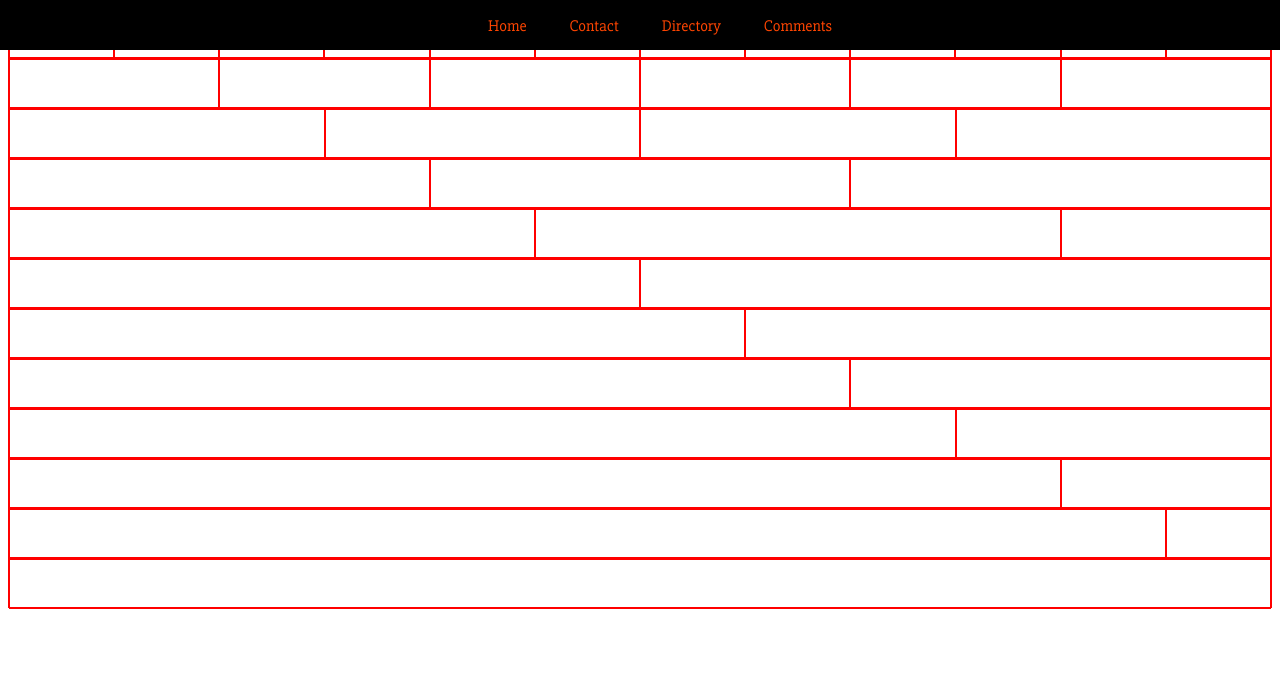
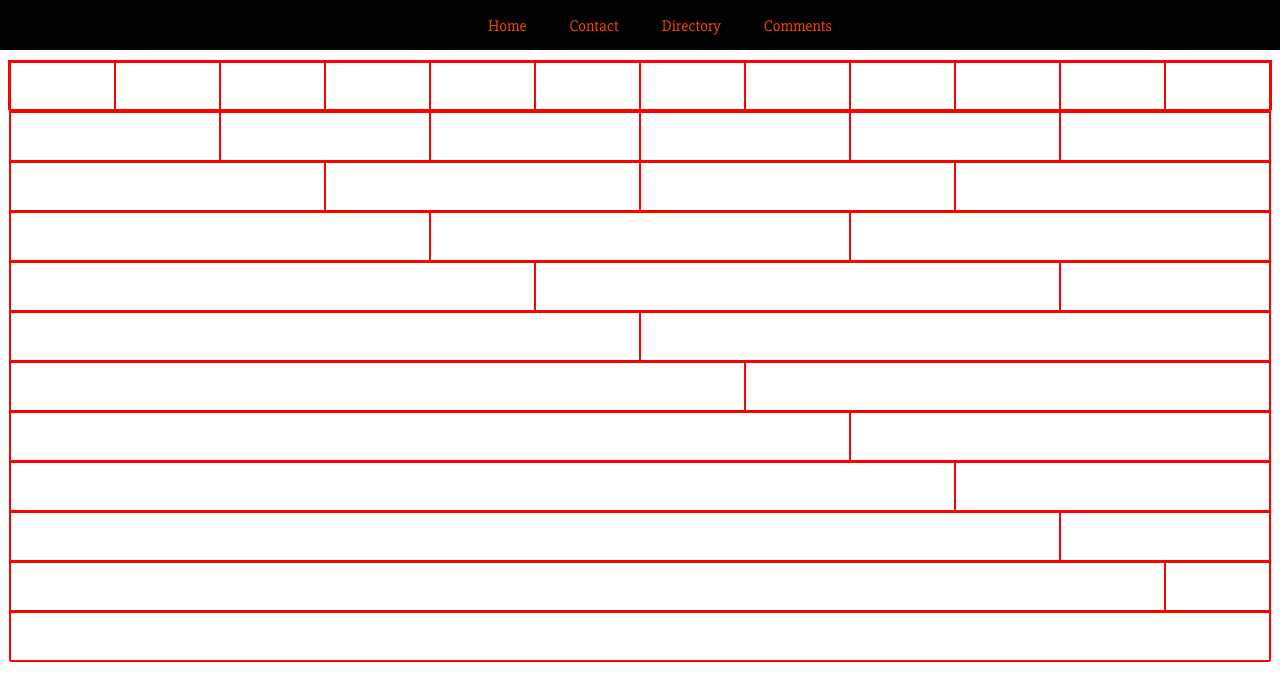
Before and after one commit to LanaMaidenbaum41/shoestrap, a plain HTML site: page Shoestrap/index.html in a window 1280 px wide. Drawn offline with Linux system fonts and the light colour scheme.

Commit message:
added container to grid

```diff
--- a/Shoestrap/index.html
+++ b/Shoestrap/index.html
@@ -19,6 +19,7 @@
         <li><a href = "#home">Comments</a></li>
     </ul>
 </nav>
+<div class ='container'>
 
     <div class = "row">
         <div class ="col-1"></div>
@@ -96,6 +97,6 @@
     <div class = "row">
         <div class ="col-12"></div>
     </div>
-
+</div>
 </body>
 </html>
--- a/Shoestrap/shoestrap.css
+++ b/Shoestrap/shoestrap.css
@@ -14,6 +14,9 @@
     -moz-box-sizing: border-box;
     box-sizing: border-box;
   }
+.container{
+    margin-top: 60px;
+}
   .col-1{
       float: left;
       width: 8.333%;
@@ -73,7 +76,7 @@
     left:0;
     text-align: center;
     font-family:"Slabo 27px", serif;
-
+   margin-bottom: 50px;
 }
 
 nav li {
```
